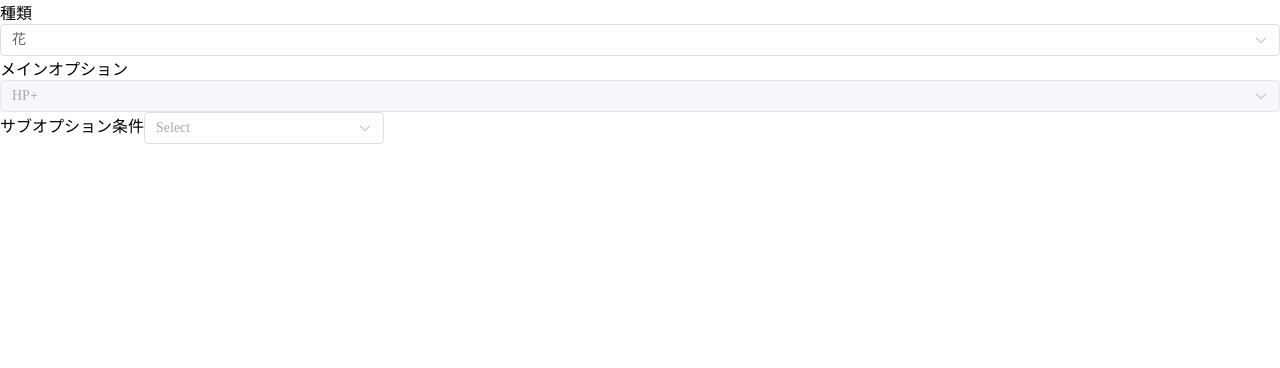
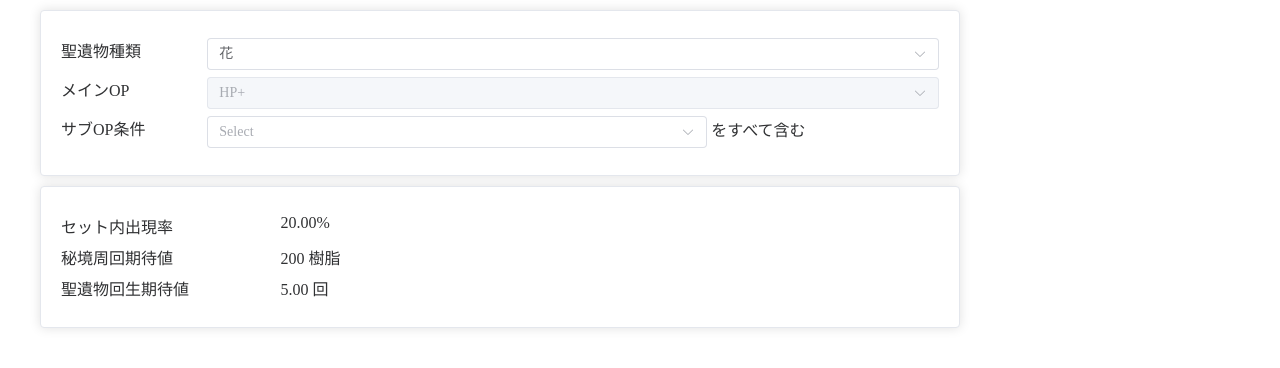
Before and after one commit to ym880912/gen_artifact_calc, a Nuxt app in the folder nuxt-app/: page / in a window 1280 px wide. Shown: the top 368 px of the page. Built offline with nearby package versions, Linux system fonts and the light colour scheme.

Commit message:
基本機能

```diff
--- a/nuxt-app/assets/scss/index.scss
+++ b/nuxt-app/assets/scss/index.scss
@@ -1,5 +1,5 @@
 @use 'element-plus/dist/index.css' ;
-// @use 'element-plus/theme-chalk/index.css' as theme;
+@use 'element-plus/theme-chalk/index.css' as theme;
 
 html,
 body,
--- a/nuxt-app/components/conditionSelector.vue
+++ b/nuxt-app/components/conditionSelector.vue
@@ -1,119 +1,227 @@
 <template>
-    <div>
+    <div class="content">
+        <el-card class="box-card">
             <ClientOnly>
-            <div>
-                <span>種類</span>
+                <el-row class="card-content">
+                    <el-col :span="4">
+                        <span>聖遺物種類</span>
+                    </el-col>
+                    <el-col :span="20">
                         <el-select
                             v-model="artifact"
-                    v-on:change="clear"
+                            value-key="label"
+                            v-on:change="clearMainAndSub"
                         >
                             <el-option
                                 v-for="item in artifactTypes"
-                        :key="item.value"
+                                :key="item"
                                 :label="item.label"
-                        :value="item.value"
+                                :value="item"
                             />
                         </el-select>
-            </div>
-            <div>
-                <span>メインオプション</span>
+                    </el-col>
+                </el-row>
+                <el-row class="card-content">
+                    <el-col :span="4">
+                        <span>メインOP</span>
+                    </el-col>
+                    <el-col :span="20">
                         <el-select
-                    v-model="main"
-                    :disabled="artifact==1||artifact==2"
+                            v-model="mainOp"
+                            value-key="label"
+                            :disabled="artifact.mainOptions.length==1"
+                            v-on:change="clearSub"
                         >
                             <template v-for="a in artifactTypes" >
-                        <template v-if="a.value == artifact">
+                                <template v-if="a.label === artifact.label">
                                     <el-option
                                         v-for="item in a.mainOptions"
-                                :key="item.value"
+                                        :key="item"
                                         :label="item.label"
-                                :value="item.value"
+                                        :value="item"
                                     />
                                 </template>
                             </template>
                         </el-select>
-            </div>
-            <div>
-                <span>サブオプション条件</span>
+                    </el-col>
+                </el-row>
+                <el-row class="card-content">
+                    <el-col :span="4">
+                        <span>サブOP条件</span>
+                    </el-col>
+                    <el-col :span="20">
                         <el-select
-                    v-model="subs"
+                            v-model="subOps"
+                            value-key="label"
                             multiple
-                    :multiple-limit="3"
-                    style="width: 240px"
+                            :multiple-limit="4"
+                            style="width: 500px"
                         >
                             <el-option
                                 v-for="item in subOptions"
-                        :key="item.value"
+                                :key="item"
                                 :label="item.label"
-                        :value="item.value"
-                        :disabled="item.value===main"
+                                :value="item"
+                                :disabled="mainOp && item.label===mainOp.label"
                             />
                         </el-select>
-            </div>
+                        <span> をすべて含む</span>
+                    </el-col>
+                </el-row>
             </ClientOnly>
+        </el-card>
+        <el-card class="box-card">
+            <el-row class="card-content">
+                <el-col :span="6">
+                    <span>セット内出現率</span>
+                </el-col>
+                <el-col :span="18">
+                    <span>{{(totalProb*100).toFixed(2)}}%</span>
+                </el-col>
+            </el-row>
+            <el-row class="card-content">
+                <el-col :span="6">
+                    <span>秘境周回期待値</span>
+                </el-col>
+                <el-col :span="18">
+                    <span>{{resinExpected.toFixed(0)}} 樹脂</span>
+                </el-col>
+            </el-row>
+            <el-row class="card-content">
+                <el-col :span="6">
+                    <span>聖遺物回生期待値</span>
+                </el-col>
+                <el-col :span="18">
+                    <span>{{strongBoxExpected.toFixed(2)}} 回</span>
+                </el-col>
+            </el-row>
+        </el-card>
     </div>
 </template>
+<style>
+.content{
+    width: 1000px;
+}
+.box-card{
+    margin: 10px 40px;
+}
+.card-content{
+    margin: 7px 0px;
+}
+</style>
+
 
 <script lang="ts" setup>
-    import { assertExportDefaultDeclaration } from '@babel/types';
-import { ref } from 'vue';
-    const artifact=ref(1);
-    const main=ref(1);
-    const subs=ref([]);
     const artifactTypes = [
-        {value: 1, label: '花', mainOptions:[
-            {value: 1,  prob: 100, label: 'HP+',},
+        {label: '花', mainOptions:[
+            {prob: 100, label: 'HP+',},
         ]},
-        {value: 2, label: '羽', mainOptions:[
-            {value: 3,  prob: 100, label: '攻撃力+',},
+        {label: '羽', mainOptions:[
+            {prob: 100, label: '攻撃力+',},
         ]},
-        {value: 3, label: '砂', mainOptions:[
-            {value: 2,  prob: 80/3, label: 'HP%',},
-            {value: 4,  prob: 80/3, label: '攻撃力%',},
-            {value: 6,  prob: 80/3, label: '防御力%',},
-            {value: 7,  prob: 10, label: '元素熟知',},
-            {value: 8,  prob: 10, label: '元素チャージ効率',},
+        {label: '砂', mainOptions:[
+            {prob: 80/3, label: 'HP%',},
+            {prob: 80/3, label: '攻撃力%',},
+            {prob: 80/3, label: '防御力%',},
+            {prob: 10, label: '元素熟知',},
+            {prob: 10, label: '元素チャージ効率',},
         ]},
-        {value: 4, label: '杯', mainOptions:[
-            {value: 2,  prob: 19.175, label: 'HP%',},
-            {value: 4,  prob: 19.175, label: '攻撃力%',},
-            {value: 6,  prob: 19.15, label: '防御力%',},
-            {value: 7,  prob: 2.5, label: '元素熟知',},
-            {value: 11, prob: 5, label: '物理・属性ダメージ',},
+        {label: '杯', mainOptions:[
+            {prob: 19.175, label: 'HP%',},
+            {prob: 19.175, label: '攻撃力%',},
+            {prob: 19.15, label: '防御力%',},
+            {prob: 2.5, label: '元素熟知',},
+            {prob: 5, label: '物理・属性ダメージ',},
         ]},
-        {value: 5, label: '冠', mainOptions:[
-            {value: 2,  prob: 22, label: 'HP%',},
-            {value: 4,  prob: 22, label: '攻撃力%',},
-            {value: 6,  prob: 22, label: '防御力%',},
-            {value: 7,  prob: 4, label: '元素熟知',},
-            {value: 9,  prob: 10, label: '会心率',},
-            {value: 10, prob: 10, label: '会心ダメージ',},
-            {value: 12, prob: 10, label: '治癒効果',},
+        {label: '冠', mainOptions:[
+            {prob: 22, label: 'HP%',},
+            {prob: 22, label: '攻撃力%',},
+            {prob: 22, label: '防御力%',},
+            {prob: 4, label: '元素熟知',},
+            {prob: 10, label: '会心率',},
+            {prob: 10, label: '会心ダメージ',},
+            {prob: 10, label: '治癒効果',},
         ]},
     ];
     const subOptions = [
-        {value: 1,  prob: 15, label: 'HP+',},
-        {value: 2,  prob: 10, label: 'HP%',},
-        {value: 3,  prob: 15, label: '攻撃力+',},
-        {value: 4,  prob: 10, label: '攻撃力%',},
-        {value: 5,  prob: 15, label: '防御力+',},
-        {value: 6,  prob: 10, label: '防御力%',},
-        {value: 7,  prob: 10, label: '元素熟知',},
-        {value: 8,  prob: 10, label: '元素チャージ効率',},
-        {value: 9,  prob: 7.5, label: '会心率',},
-        {value: 10, prob: 7.5, label: '会心ダメージ',},
+        {prob: 15, label: 'HP+',},
+        {prob: 10, label: 'HP%',},
+        {prob: 15, label: '攻撃力+',},
+        {prob: 10, label: '攻撃力%',},
+        {prob: 15, label: '防御力+',},
+        {prob: 10, label: '防御力%',},
+        {prob: 10, label: '元素熟知',},
+        {prob: 10, label: '元素チャージ効率',},
+        {prob: 7.5, label: '会心率',},
+        {prob: 7.5, label: '会心ダメージ',},
     ];
+    const artifact=ref(artifactTypes[0]);
+    const mainOp=ref(artifactTypes[0].mainOptions[0]);
+    const subOps=ref([]);
 
-    const clear = () => {
-        if (artifact.value == 1 ) {
-            main.value = 1;
+    const clearMainAndSub = () => {
+        if (artifact.value.mainOptions.length == 1) {
+            mainOp.value = artifact.value.mainOptions[0]
+        } else{
+            mainOp.value = null
         }
-        else if (artifact.value == 2) {
-            main.value = 3;
+        subOps.value = [];
+    }
+    const clearSub = () => {
+        const index = subOps.value.findIndex(n => n.label === mainOp.value.label)
+        if (index >= 0) {
+            subOps.value.splice(index, 1);
+        }
+    }
+    const totalProb = computed(()=>{
+        let mainProb = 1
+        if (mainOp.value) {
+            mainProb = mainOp.value.prob /100
+        }
+
+        let subProb = 0
+        if (!subOps.value || subOps.value.length < 1) {
+            subProb = 1
         }
         else {
-            main.value = null;
+            const remainSubOptions = subOptions.filter((op) => !mainOp.value || op.label !== mainOp.value.label)
+            const totalSubProbs = remainSubOptions.reduce((sum, op) => sum + op.prob, 0)
+
+            let allRollMap = [];
+            remainSubOptions.forEach((roll_1) => {
+                const prob_1 = roll_1.prob / totalSubProbs
+                const remainOp_1 = remainSubOptions.filter(op => op.label !== roll_1.label)
+                remainOp_1.forEach((roll_2) => {
+                    const prob_2 = prob_1 * roll_2.prob / (totalSubProbs - roll_1.prob)
+                    const remainOp_2 = remainOp_1.filter(op => op.label !== roll_2.label)
+                    remainOp_2.forEach((roll_3) => {
+                        const prob_3 = prob_2 * roll_3.prob / (totalSubProbs - roll_1.prob - roll_2.prob)
+                        const remainOp_3 = remainOp_2.filter(op => op.label !== roll_3.label)
+                        remainOp_3.forEach((roll_4) => {
+                            const prob_4 = prob_3 * roll_4.prob / (totalSubProbs - roll_1.prob - roll_2.prob - roll_3.prob)
+                            allRollMap.push({rolls:[roll_1.label, roll_2.label, roll_3.label, roll_4.label], prob: prob_4})
+                        })
+                    })
+                })
+            })
+            allRollMap.forEach((map) => {
+                let includes = true
+                subOps.value.forEach(op => {
+                    includes = includes && map.rolls.includes(op.label)
+                });
+                if (includes) {
+                    subProb += map.prob
                 }
-        subs.value = [];
+            })
         }
+        console.log('subProb',subProb)
+
+        return 1/5 * mainProb * subProb;
+    })
+    const resinExpected  = computed(()=>{
+        return 40 / totalProb.value;
+    })
+    const strongBoxExpected = computed(()=>{
+        return 1 / totalProb.value
+    })
 </script>
```
Lines whose indentation alone changed are shown as unchanged.
